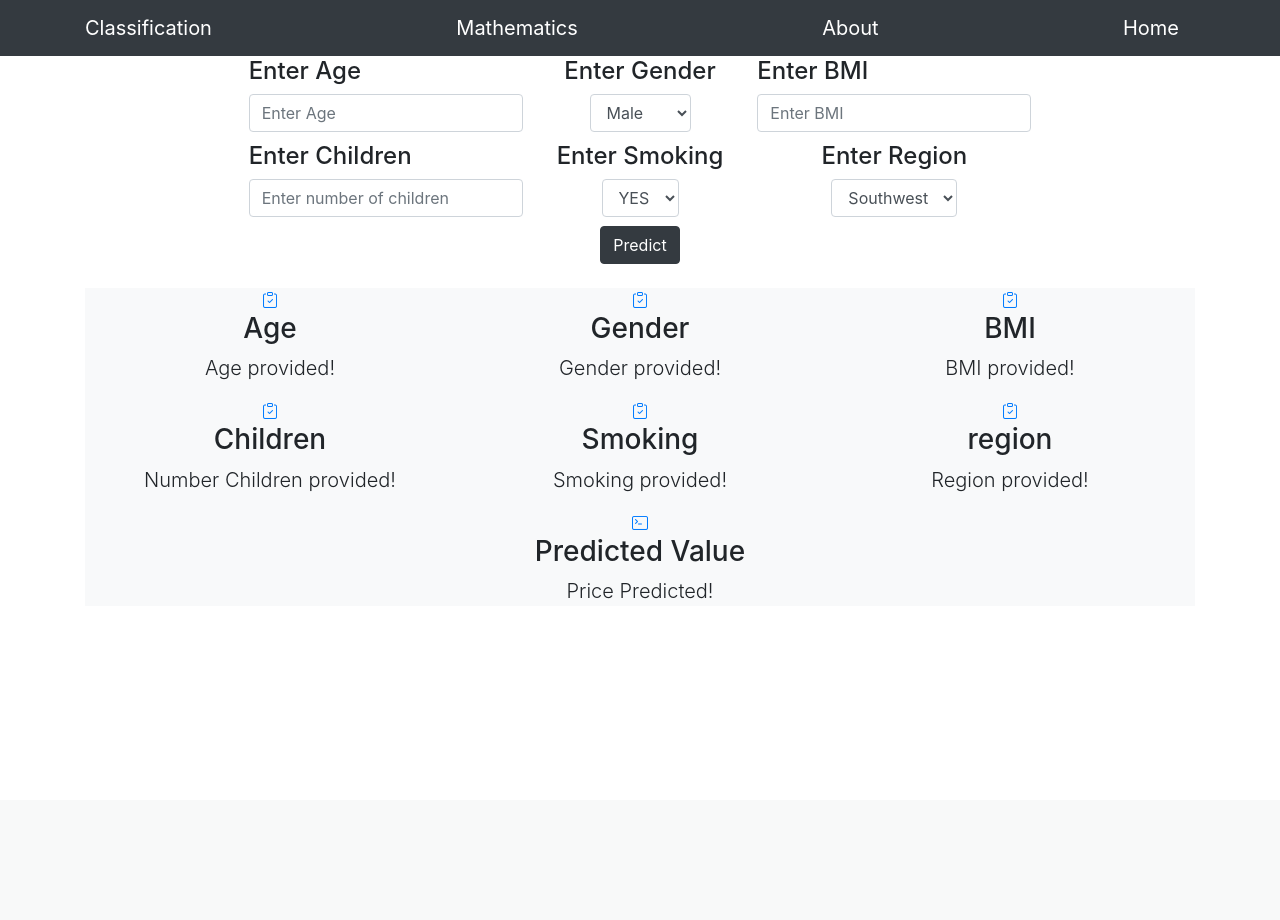
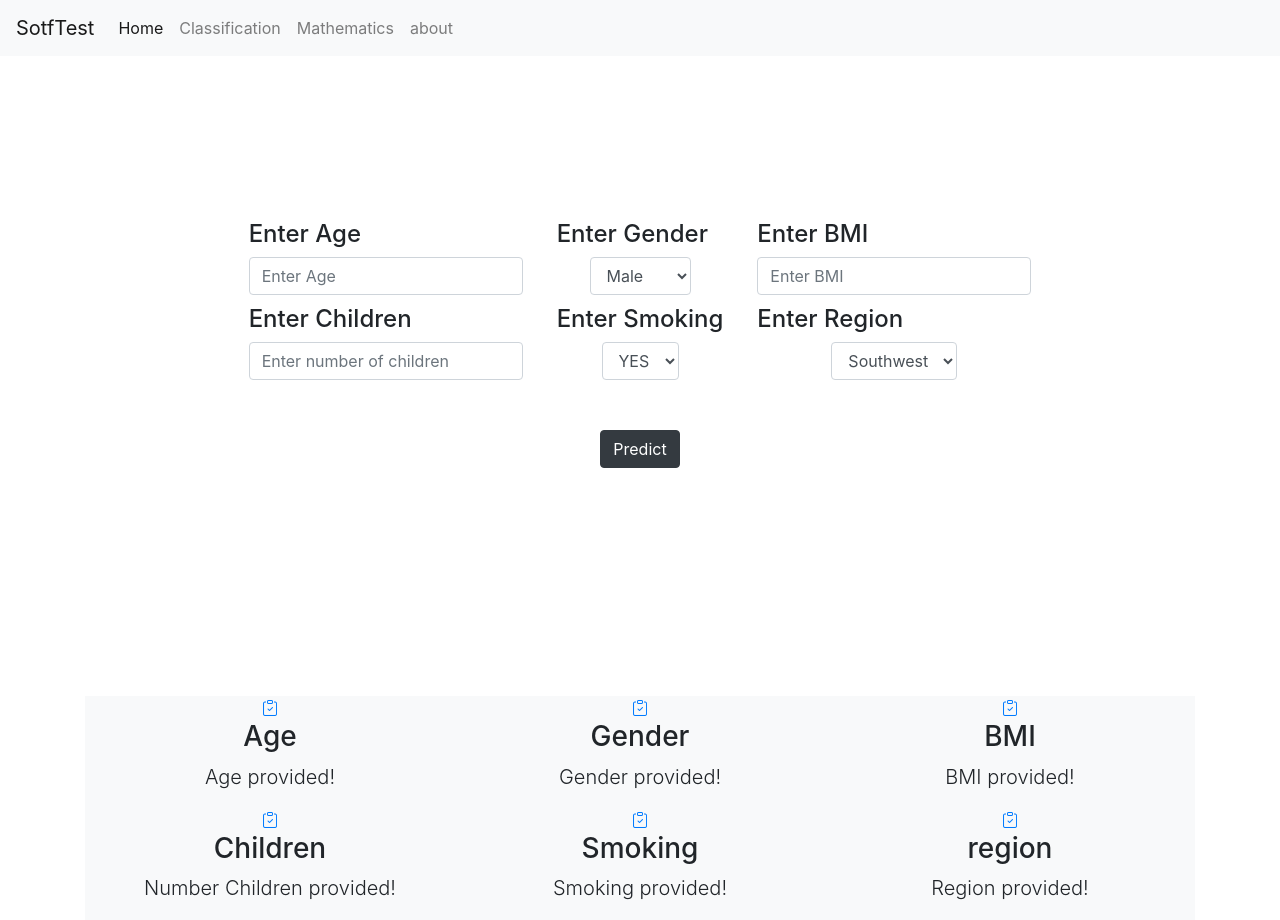
Before and after one commit to minhtai048/QC_SoftTest, a Flask app: page / in a window 1280 px wide. Shown: the top 920 px of the page. Before the commit the page ends 599 px from the top, so only its background shows below. Run offline with Flask 2, Linux system fonts and the light colour scheme; lists and menus that the app fills with data are empty; parts of the project's set-up code (start-up, migrations or seed data) failed here and were passed over; some libraries are stand-ins or nearby versions.

Commit message:
update html

```diff
--- a/templates/index.html
+++ b/templates/index.html
@@ -22,22 +22,57 @@
         <link href="css/styles.css" rel="stylesheet" />
     </head>
 	 <!-- End of Head-->
+	 <style>
+        .center-header{
+        padding-top: 20%;
+        padding-bottom: 20%;
+
+        .form-group mx-sm-3 mb-2{
+
+            padding: 10%;
+        }
+        button{
+            margin: 5%;
+        }
+    }
+     </style>
 
     <body>
         <!-- Navigation-->
-        <nav class="navbar navbar-dark bg-dark static-top">
+        <!-- <nav class="navbar navbar-dark bg-dark static-top">
             <div class="container">
                 <a class="navbar-brand" href="#!">Classification</a>
                 <a class="navbar-brand" href="#about">Mathematics</a>
                 <a class="navbar-brand" href="#about">About</a>
                 <a class="navbar-brand" href="#about">Home</a>
             </div>
-        </nav>
+        </nav> -->
+
+        <nav class="navbar navbar-expand-lg navbar-light bg-light">
+            <a class="navbar-brand" href="#">SotfTest</a>
+            <button class="navbar-toggler" type="button" data-toggle="collapse" data-target="#navbarNavAltMarkup" aria-controls="navbarNavAltMarkup" aria-expanded="false" aria-label="Toggle navigation">
+              <span class="navbar-toggler-icon"></span>
+            </button>
+            <div class="collapse navbar-collapse" id="navbarNavAltMarkup">
+              <div class="navbar-nav">
+                <a class="nav-link active" href="#">Home <span class="sr-only">(current)</span></a>
+                <a class="nav-link" href="#">Classification</a>
+                <a class="nav-link" href="#">Mathematics</a>
+                <a class="nav-link" href="#">about</a>
+              </div>
+            </div>
+          </nav>
+
+
+
+
         <!-- Masthead-->
 
 				<div class="container position-relative">
 					<div class="row justify-content-center">
+
 						<div class="col-xl-100">
+
 							<div class="center-header">
                                 <!-- Page heading-->
                                 <table>
@@ -58,7 +93,7 @@
 
                             <th>
                                 <div class="form-group mx-sm-3 mb-2">
-                                    <h4 align="center" class="mb-1 top-header">Enter Gender</h4>
+                                    <h4  class="mb-1 top-header">Enter Gender</h4>
                                 </div>
                                 <div class="form-inline" id="frm">
                                     <div class="form-group mx-auto mb-2">
@@ -101,7 +136,7 @@
 
                                 <th>
                                     <div class="form-group mx-sm-3 mb-2">
-                                        <h4 align="center" class="mb-1 top-header">Enter Smoking</h4>
+                                        <h4  class="mb-1 top-header">Enter Smoking</h4>
                                     </div>
                                     <div class="form-inline" id="frm">
                                         <div class="form-group mx-auto mb-2">
@@ -116,7 +151,7 @@
 
                                 <th>
                                     <div class="form-group mx-sm-3 mb-2">
-                                        <h4 align="center" class="mb-1 top-header">Enter Region</h4>
+                                        <h4 class="mb-1 top-header">Enter Region</h4>
                                     </div>
                                     <div class="form-inline" id="frm">
                                         <div class="form-group mx-auto mb-2">
```
